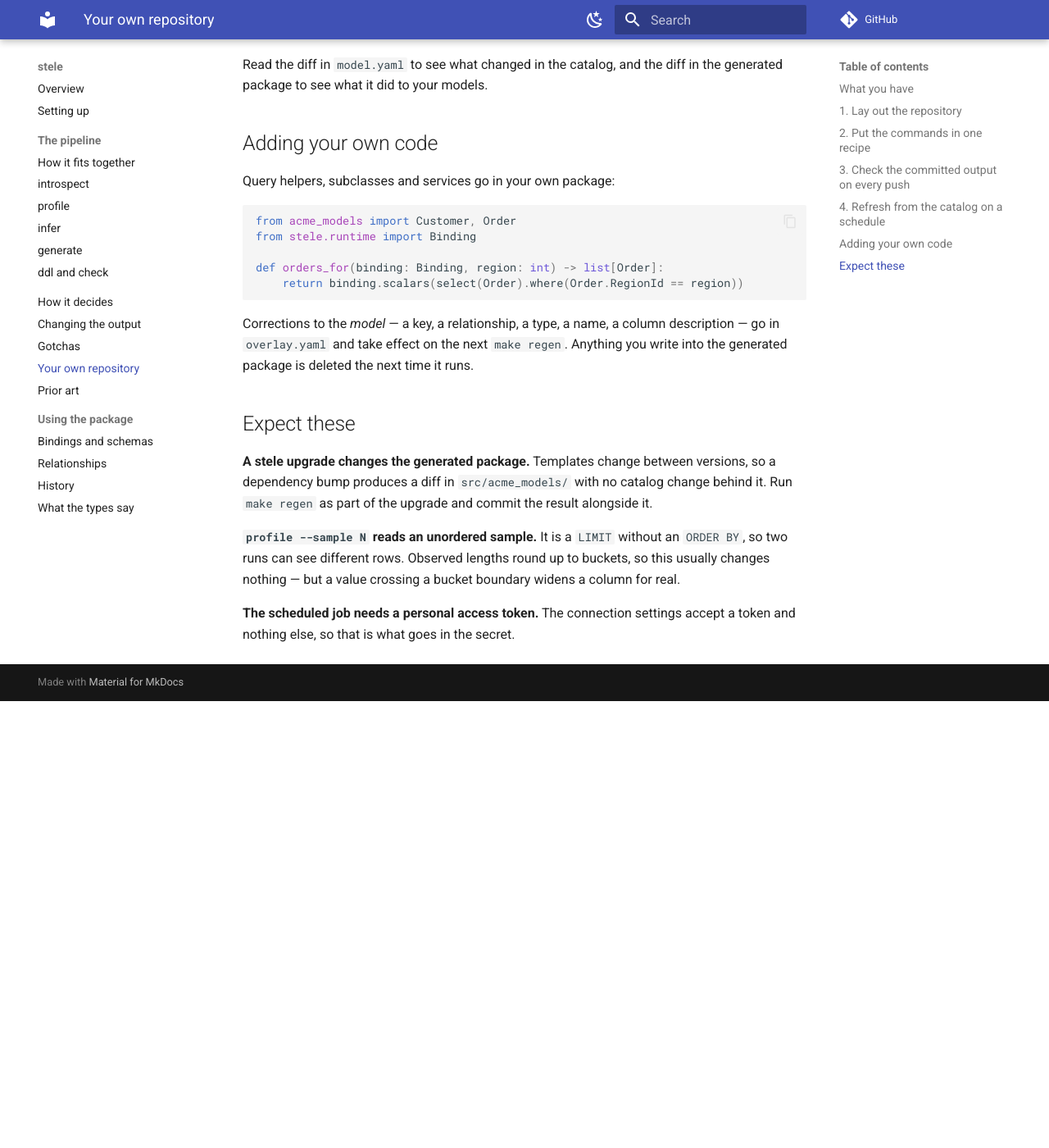
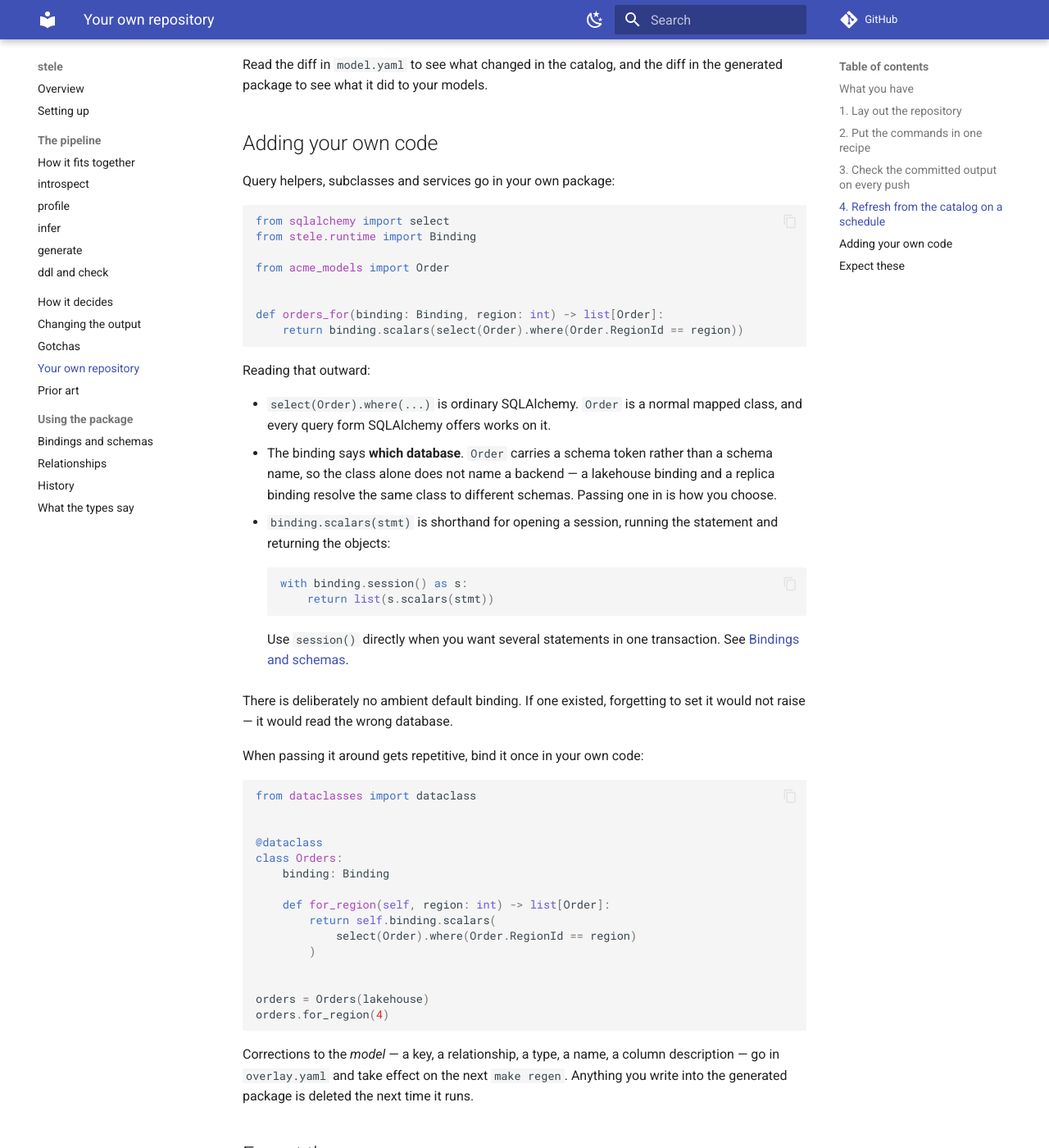
Before and after one commit to dchud/stele, an MkDocs documentation site: the page built from docs/repository.md, in a window 1280 px wide and 1400 px high, scrolled down 2444 px. Shown: the whole window at 82% size. Built offline with MkDocs 1.6.1 and Material for MkDocs 9.7.7, drawn with Linux system fonts in a browser that asks for light colours; comment, search, counter and statistics services are not loaded; before the commit the page ends 3299 px from its top, so only the background shows below that.

Commit message:
docs: explain what the binding in a query is doing, and how to stop repeating it
The example passed a Binding into a query helper with nothing saying why,
which reads as ceremony. It now reads outward: the select is ordinary
SQLAlchemy, the binding is what says which database, and scalars is
shorthand for opening a session and running one statement, shown alongside
the session form it replaces.

The reason the binding is explicit is stated rather than left implicit: a
generated class carries a schema token, not a schema name, so the class
alone does not name a backend. There is no ambient default because
forgetting to set one would not raise, it would read the wrong database.

For anyone who finds passing it around repetitive, a small dataclass holding
the binding is shown. That is plain Python and needs nothing from stele.

The example also would not have run. It imported Customer without using it
and used select without importing it.

````diff
--- a/docs/repository.md
+++ b/docs/repository.md
@@ -127,11 +127,56 @@ diff in the generated package to see what it did to your models.
 Query helpers, subclasses and services go in your own package:
 
 ```python
-from acme_models import Customer, Order
+from sqlalchemy import select
 from stele.runtime import Binding
+
+from acme_models import Order
+
 
 def orders_for(binding: Binding, region: int) -> list[Order]:
     return binding.scalars(select(Order).where(Order.RegionId == region))
+```
+
+Reading that outward:
+
+- `select(Order).where(...)` is ordinary SQLAlchemy. `Order` is a normal
+  mapped class, and every query form SQLAlchemy offers works on it.
+- The binding says **which database**. `Order` carries a schema token rather
+  than a schema name, so the class alone does not name a backend — a
+  lakehouse binding and a replica binding resolve the same class to
+  different schemas. Passing one in is how you choose.
+- `binding.scalars(stmt)` is shorthand for opening a session, running the
+  statement and returning the objects:
+
+    ```python
+    with binding.session() as s:
+        return list(s.scalars(stmt))
+    ```
+
+    Use `session()` directly when you want several statements in one
+    transaction. See [Bindings and schemas](generated/index.md).
+
+There is deliberately no ambient default binding. If one existed, forgetting
+to set it would not raise — it would read the wrong database.
+
+When passing it around gets repetitive, bind it once in your own code:
+
+```python
+from dataclasses import dataclass
+
+
+@dataclass
+class Orders:
+    binding: Binding
+
+    def for_region(self, region: int) -> list[Order]:
+        return self.binding.scalars(
+            select(Order).where(Order.RegionId == region)
+        )
+
+
+orders = Orders(lakehouse)
+orders.for_region(4)
 ```
 
 Corrections to the *model* — a key, a relationship, a type, a name, a column
````
